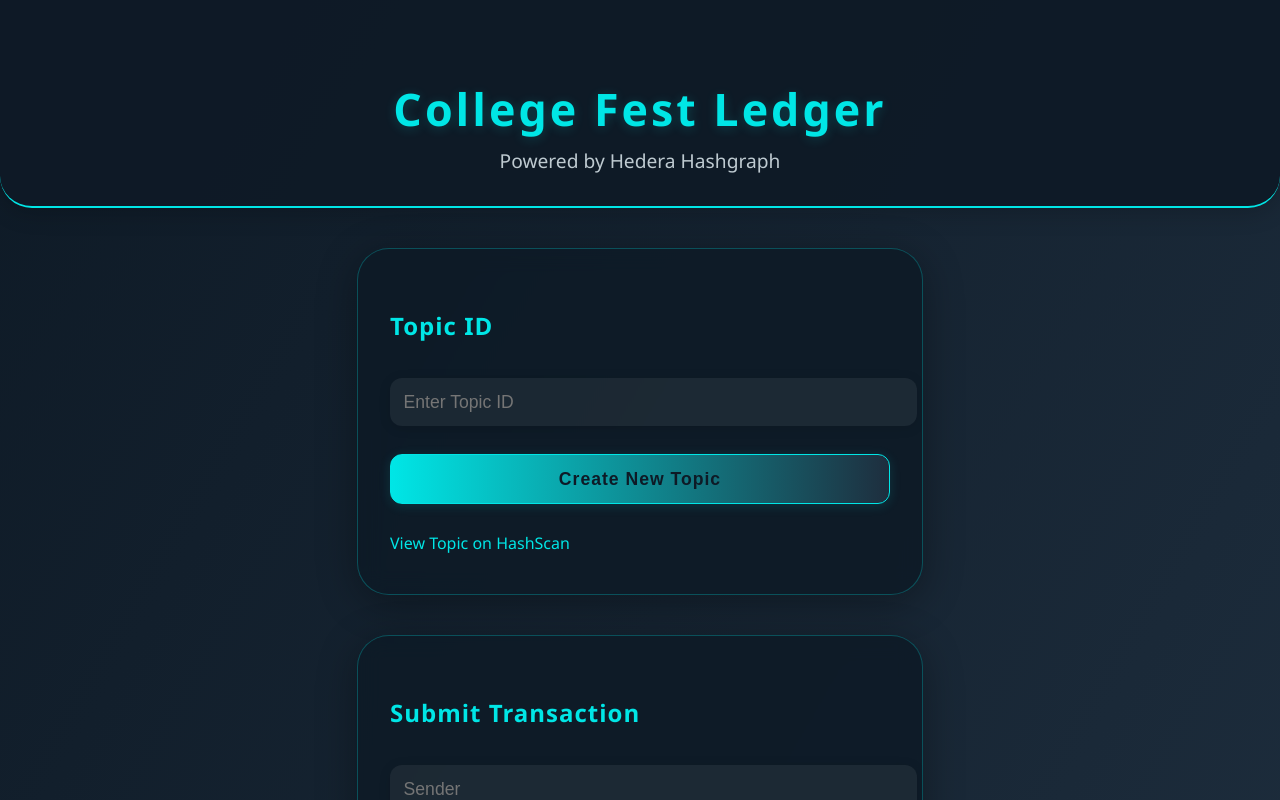
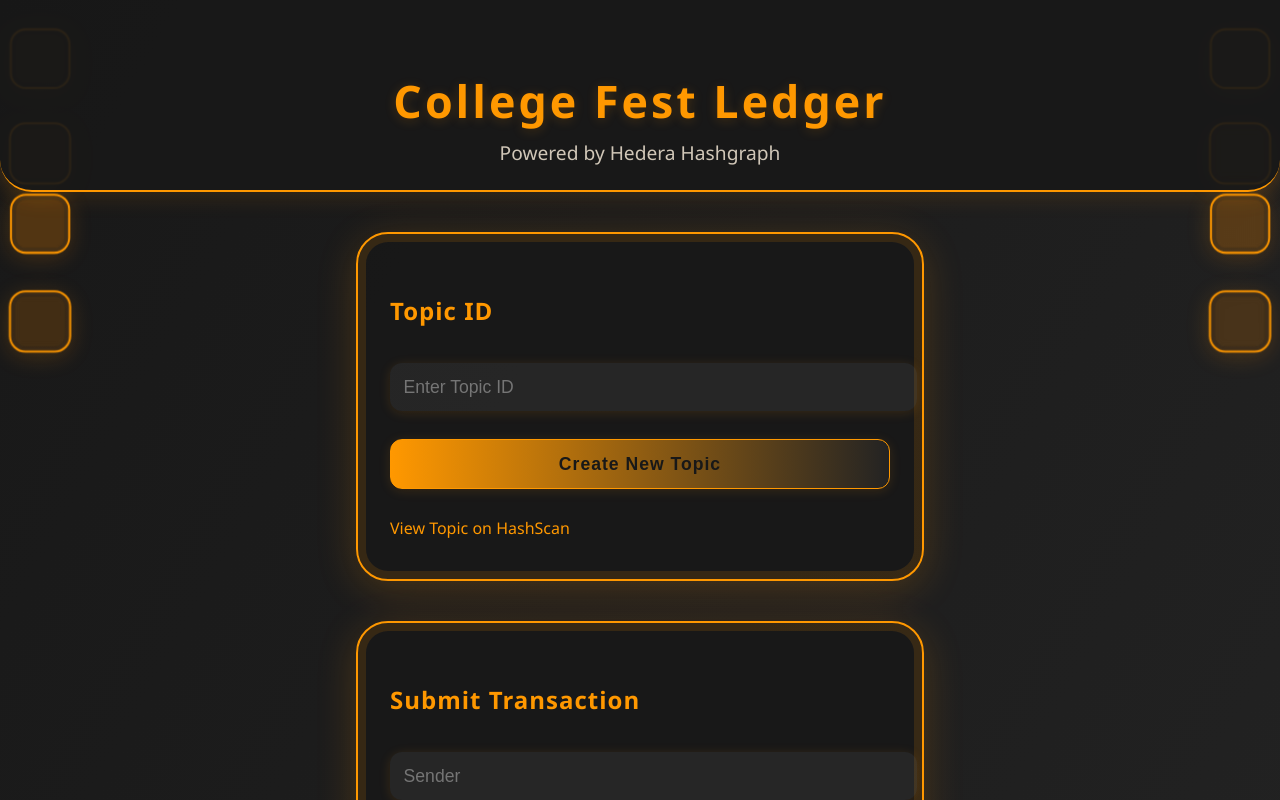
Before and after one commit to Sohail103/LeafLedger, a React (Create React App) app in the folder frontend/: page / in a window 1280 px wide. Shown: the top 800 px of the page. Built offline with nearby package versions, Linux system fonts and the light colour scheme.

Commit message:
updated color scheme and animations

```diff
--- a/frontend/src/App.js
+++ b/frontend/src/App.js
@@ -61,6 +61,18 @@
 
   return (
     <div className="hedera-app">
+      <div className="blockchain-side blockchain-left">
+        <div className="blockchain-block"></div>
+        <div className="blockchain-block"></div>
+        <div className="blockchain-block"></div>
+        <div className="blockchain-block"></div>
+      </div>
+      <div className="blockchain-side blockchain-right">
+        <div className="blockchain-block"></div>
+        <div className="blockchain-block"></div>
+        <div className="blockchain-block"></div>
+        <div className="blockchain-block"></div>
+      </div>
       <header>
         <h1>College Fest Ledger</h1>
         <p>Powered by Hedera Hashgraph</p>
@@ -124,7 +136,7 @@
         {submitMsg && <div className="msg">{submitMsg}</div>}
       </section>
       <footer>
-        &copy; {new Date().getFullYear()} College Fest Ledger &mdash; Powered by Hedera Hashgraph
+        Sohail- FinTech Hackathon
       </footer>
     </div>
   );
--- a/frontend/src/LoadingScreen.js
+++ b/frontend/src/LoadingScreen.js
@@ -5,11 +5,16 @@
     return (
         <div className="loading-bg">
             <div className="loading-logo">
+                <div className="loading-blocks">
+                    <div className="loading-block"></div>
+                    <div className="loading-block"></div>
+                    <div className="loading-block"></div>
+                    <div className="loading-block"></div>
+                </div>
                 <svg width="80" height="80" viewBox="0 0 80 80">
-                    <circle cx="40" cy="40" r="36" stroke="#00e6e6" strokeWidth="4" fill="none" />
-                    <circle cx="40" cy="40" r="24" stroke="#fff" strokeWidth="2" fill="none" />
+                    <circle cx="40" cy="40" r="36" stroke="#ff9800" strokeWidth="4" fill="none" />
+                    <circle cx="40" cy="40" r="24" stroke="#fff3e0" strokeWidth="2" fill="none" />
                 </svg>
-                <div className="loading-text">Loading...</div>
             </div>
         </div>
     );
--- a/frontend/src/hedera-theme.css
+++ b/frontend/src/hedera-theme.css
@@ -1,56 +1,114 @@
 body,
 .hedera-app {
-    background: linear-gradient(120deg, #0e1a26 0%, #1e2e3e 100%);
-    color: #eaf6fb;
+    background: linear-gradient(120deg, #181818 0%, #232323 100%);
+    color: #fff3e0;
     font-family: 'Segoe UI', 'Roboto', sans-serif;
     min-height: 100vh;
     margin: 0;
+    position: relative;
+    overflow-x: hidden;
+}
+
+.blockchain-side {
+    position: fixed;
+    top: 0;
+    bottom: 0;
+    width: 80px;
+    z-index: 1;
+    pointer-events: none;
+}
+
+.blockchain-left {
+    left: 0;
+    background: transparent;
+}
+
+.blockchain-right {
+    right: 0;
+    background: transparent;
+}
+
+.blockchain-block {
+    width: 56px;
+    height: 56px;
+    margin: 24px auto;
+    border-radius: 16px;
+    background: rgba(255, 140, 0, 0.12);
+    border: 2px solid #ff9800;
+    box-shadow: 0 4px 24px #ff980033, 0 0 0 4px #23232344 inset;
+    backdrop-filter: blur(6px);
+    animation: floatBlock 3s infinite ease-in-out;
+}
+
+.blockchain-block:nth-child(2n) {
+    animation-delay: 1.5s;
+    background: rgba(255, 140, 0, 0.18);
+}
+
+.blockchain-block:nth-child(3n) {
+    animation-delay: 2.2s;
+    background: rgba(255, 140, 0, 0.25);
+}
+
+@keyframes floatBlock {
+
+    0%,
+    100% {
+        transform: translateY(0);
+    }
+
+    50% {
+        transform: translateY(20px) scale(1.05);
+    }
 }
 
 header {
     text-align: center;
-    padding: 3rem 0 2rem 0;
-    background: rgba(14, 26, 38, 0.95);
-    border-bottom: 2px solid #00e6e6;
-    box-shadow: 0 4px 24px #0003;
+    padding: 2.5rem 0 1.5rem 0;
+    background: rgba(24, 24, 24, 0.92);
+    border-bottom: 2px solid #ff9800;
+    box-shadow: 0 4px 24px #ff980022;
     border-radius: 0 0 32px 32px;
+    position: relative;
+    z-index: 2;
 }
 
 header h1 {
     font-size: 2.8rem;
     letter-spacing: 3px;
     margin-bottom: 0.5rem;
-    color: #00e6e6;
+    color: #ff9800;
     font-weight: 700;
-    text-shadow: 0 2px 12px #00e6e633;
+    text-shadow: 0 2px 12px #ff980033;
 }
 
 header p {
     font-size: 1.2rem;
-    color: #eaf6fb;
+    color: #fff3e0;
     margin: 0;
     opacity: 0.8;
 }
 
 .card {
-    background: rgba(14, 26, 38, 0.85);
+    background: rgba(24, 24, 24, 0.85);
     margin: 2.5rem auto;
     padding: 2.5rem 2rem;
     border-radius: 32px;
     max-width: 500px;
-    box-shadow: 0 8px 40px #0005;
-    backdrop-filter: blur(12px);
-    border: 1px solid #00e6e644;
+    box-shadow: 0 8px 40px #ff980033, 0 0 0 8px #ff980022 inset;
+    border: 2px solid #ff9800;
     transition: box-shadow 0.3s, border 0.3s;
+    position: relative;
+    z-index: 2;
 }
 
 .card:hover {
-    box-shadow: 0 16px 48px #00e6e655;
-    border: 1px solid #00e6e6;
+    box-shadow: 0 16px 48px #ff980055, 0 0 0 12px #ff980044 inset;
+    border: 2px solid #ffa726;
 }
 
 .card h2 {
-    color: #00e6e6;
+    color: #ff9800;
     font-size: 1.5rem;
     font-weight: 600;
     margin-bottom: 1.5rem;
@@ -66,38 +124,39 @@
     width: 100%;
     font-size: 1.1rem;
     background: rgba(255, 255, 255, 0.06);
-    color: #eaf6fb;
+    color: #fff3e0;
     transition: background 0.2s, box-shadow 0.2s, border 0.2s;
-    box-shadow: 0 2px 12px #0002;
+    box-shadow: 0 2px 12px #ff980022;
 }
 
 input:focus {
     outline: none;
-    background: rgba(0, 230, 230, 0.12);
-    box-shadow: 0 0 0 2px #00e6e6;
-    border: 1px solid #00e6e6;
+    background: rgba(255, 152, 0, 0.12);
+    box-shadow: 0 0 0 2px #ff9800;
+    border: 1px solid #ff9800;
 }
 
 button {
-    background: linear-gradient(90deg, #00e6e6 0%, #1e2e3e 100%);
-    color: #0e1a26;
+    background: linear-gradient(90deg, #ff9800 0%, #232323 100%);
+    color: #181818;
     cursor: pointer;
     font-weight: bold;
     margin-top: 1rem;
     letter-spacing: 1px;
-    box-shadow: 0 2px 12px #00e6e622;
-    border: 1px solid #00e6e6;
+    box-shadow: 0 2px 12px #ff980022;
+    border: 1px solid #ff9800;
+    transition: background 0.2s, color 0.2s;
 }
 
 button:hover:not(:disabled) {
-    background: linear-gradient(90deg, #1e2e3e 0%, #00e6e6 100%);
-    color: #eaf6fb;
-    box-shadow: 0 4px 24px #00e6e644;
-    border: 1px solid #eaf6fb;
+    background: linear-gradient(90deg, #232323 0%, #ff9800 100%);
+    color: #fff3e0;
+    box-shadow: 0 4px 24px #ff980044;
+    border: 1px solid #fff3e0;
 }
 
 button:disabled {
-    background: #1e2e3e;
+    background: #232323;
     cursor: not-allowed;
     opacity: 0.7;
     color: #888;
@@ -105,7 +164,7 @@
 }
 
 a {
-    color: #00e6e6;
+    color: #ff9800;
     text-decoration: none;
     display: block;
     margin-top: 0.75rem;
@@ -114,7 +173,7 @@
 }
 
 a:hover {
-    color: #eaf6fb;
+    color: #fff3e0;
     text-decoration: underline;
 }
 
@@ -124,35 +183,37 @@
 }
 
 li {
-    background: rgba(30, 46, 62, 0.85);
+    background: rgba(40, 40, 40, 0.85);
     margin: 0.5rem 0;
     padding: 1rem;
     border-radius: 16px;
-    box-shadow: 0 2px 12px #0002;
-    color: #eaf6fb;
+    box-shadow: 0 2px 12px #ff980022;
+    color: #fff3e0;
 }
 
 footer {
     text-align: center;
     padding: 2rem;
-    background: rgba(14, 26, 38, 0.95);
-    border-top: 2px solid #00e6e6;
+    background: rgba(24, 24, 24, 0.95);
+    border-top: 2px solid #ff9800;
     margin-top: 3rem;
     border-radius: 32px 32px 0 0;
-    color: #eaf6fb;
+    color: #ff9800;
     font-size: 1.1rem;
-    box-shadow: 0 -4px 24px #0003;
+    box-shadow: 0 -4px 24px #ff980022;
     opacity: 0.95;
+    font-family: 'Segoe UI', 'Roboto', sans-serif;
+    letter-spacing: 2px;
 }
 
 .msg {
     margin-top: 1.2rem;
-    color: #00e6e6;
+    color: #ff9800;
     font-weight: bold;
     font-size: 1.1rem;
     text-align: center;
-    background: rgba(0, 230, 230, 0.08);
+    background: rgba(255, 152, 0, 0.08);
     border-radius: 10px;
     padding: 0.7rem;
-    box-shadow: 0 2px 12px #00e6e622;
+    box-shadow: 0 2px 12px #ff980022;
 }
--- a/frontend/src/loading-screen.css
+++ b/frontend/src/loading-screen.css
@@ -1,11 +1,12 @@
 .loading-bg {
     position: fixed;
     inset: 0;
-    background: linear-gradient(120deg, #0e1a26 0%, #1e2e3e 100%);
+    background: linear-gradient(120deg, #181818 0%, #232323 100%);
     display: flex;
     align-items: center;
     justify-content: center;
     z-index: 9999;
+    overflow: hidden;
 }
 
 .loading-logo {
@@ -13,6 +14,46 @@
     flex-direction: column;
     align-items: center;
     animation: fadeIn 1s;
+    position: relative;
+}
+
+.loading-blocks {
+    display: flex;
+    gap: 12px;
+    margin-bottom: 1.5rem;
+}
+
+.loading-block {
+    width: 32px;
+    height: 32px;
+    border-radius: 8px;
+    background: linear-gradient(135deg, #ff9800 60%, #232323 100%);
+    box-shadow: 0 2px 12px #ff980044;
+    animation: blockBounce 1.2s infinite;
+}
+
+.loading-block:nth-child(2) {
+    animation-delay: 0.2s;
+}
+
+.loading-block:nth-child(3) {
+    animation-delay: 0.4s;
+}
+
+.loading-block:nth-child(4) {
+    animation-delay: 0.6s;
+}
+
+@keyframes blockBounce {
+
+    0%,
+    100% {
+        transform: translateY(0);
+    }
+
+    50% {
+        transform: translateY(-18px) scale(1.1);
+    }
 }
 
 .loading-logo svg {
@@ -21,10 +62,11 @@
 
 .loading-text {
     margin-top: 1.5rem;
-    color: #00e6e6;
+    color: #ff9800;
     font-size: 1.3rem;
     letter-spacing: 2px;
     font-family: 'Segoe UI', 'Roboto', sans-serif;
+    text-shadow: 0 2px 12px #ff980033;
 }
 
 @keyframes spin {
```
